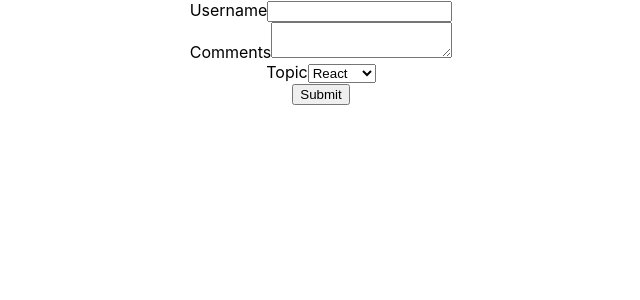
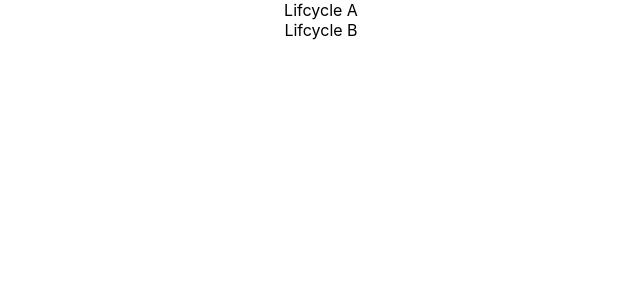
Before and after one commit to masalvaishali/React-Practice, a React (Create React App) app: page / in a window 1280 px wide. Shown: the top 300 px of the page, without its empty margins (319-959 px from the left). Built offline with nearby package versions, Linux system fonts and the light colour scheme.

Commit message:
lifecyclemethod:component munting

```diff
--- a/src/App.js
+++ b/src/App.js
@@ -1,5 +1,6 @@
 import "./App.css";
-import Form from "./comopent/Form";
+import LifcycleA from "./comopent/LifcycleA";
+// import Form from "./comopent/Form";
 // import './appStyles.css'
 // import styles from './appStyles.module.css'
 // import Inline from "./comopent/Inline";
@@ -18,7 +19,8 @@ import Form from "./comopent/Form";
 function App() {
   return (
     <div className="App">
-      <Form />
+      <LifcycleA/>
+      {/* <Form /> */}
       {/* <h1 className="error"> Error  </h1>
       <h1 className={styles.sucess} >Sucess</h1> */}
       {/* <Inline /> */}
--- a/src/comopent/Form.js
+++ b/src/comopent/Form.js
@@ -1,6 +1,6 @@
 import React, { Component } from "react";
 
-export class Form extends Component {
+class Form extends Component {
   constructor(props) {
     super(props);
 
--- /dev/null
+++ b/src/comopent/LifcycleA.js
@@ -0,0 +1,32 @@
+import React, { Component } from "react";
+import LifcycleB from "./LifecycleB";
+
+class LifcycleA extends Component {
+  constructor(props) {
+    super(props);
+
+    this.state = {
+      name: "Vaishali",
+    };
+    console.log("Lifecycle Constructor method");
+  }
+  static getDerivedStateFromProps(state, props) {
+    console.log("Lifecycle getDerivedStateFromProps Methos ");
+    return null;
+  }
+
+  componentDidMount() {
+    console.log("Lifecycle componentDidMount Methos ");
+  }
+  render() {
+    console.log("Lifecycle render Methos ");
+    return (
+      <div>
+        <div>Lifcycle A</div>
+        <LifcycleB />
+      </div>
+    );
+  }
+}
+
+export default LifcycleA;
--- /dev/null
+++ b/src/comopent/LifecycleB.js
@@ -0,0 +1,28 @@
+import React, { Component } from 'react'
+
+ class LifcycleB extends Component {
+    constructor(props) {
+      super(props)
+
+      this.state = {
+         name:'Vaishali'
+      }
+      console.log('Lifecycle Constructor method');
+    }
+    static getDerivedStateFromProps(state,props){
+        console.log('Lifecycle getDerivedStateFromProps Methos ');
+        return null
+    }
+
+    componentDidMount(){
+        console.log('Lifecycle componentDidMount Methos ');
+    }
+  render() {
+    console.log('Lifecycle render Methos ')
+    return (
+      <div>Lifcycle B</div>
+    )
+  }
+}
+
+export default LifcycleB
```
